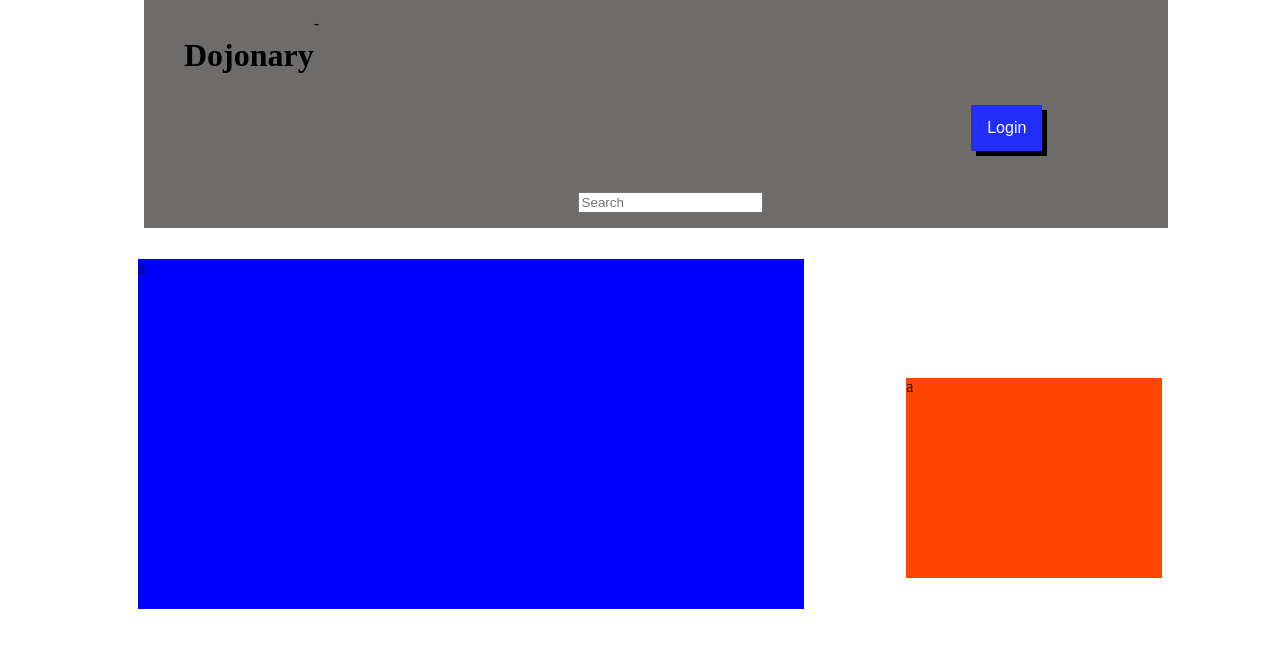
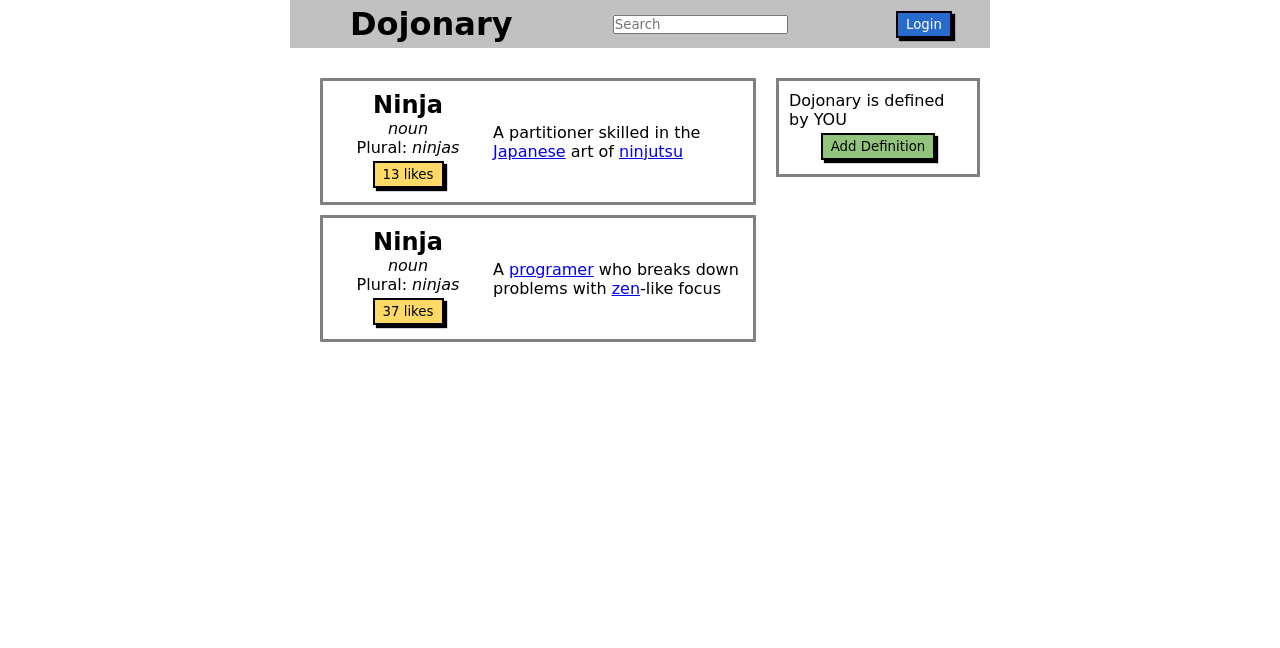
Before and after one commit to GRUNGERRRR/FUNDAMENTOS-DE-LA-WEB-2021-MATIAS, a plain HTML site: page JAVASCRIPT/Evento onClick/index.html in a window 1280 px wide. Drawn offline with Linux system fonts and the light colour scheme.

Commit message:
evento-onclick

```diff
--- a/JAVASCRIPT/Evento onClick/index.html
+++ b/JAVASCRIPT/Evento onClick/index.html
@@ -1,36 +1,52 @@
 <!DOCTYPE html>
 <html lang="en">
-
 <head>
     <meta charset="UTF-8">
     <meta http-equiv="X-UA-Compatible" content="IE=edge">
     <meta name="viewport" content="width=device-width, initial-scale=1.0">
-    <title>EVENTO ONCLICK </title>
+    <title>Dojonary</title>
     <link rel="stylesheet" href="style.css">
-    <script src="script.js"></script>
 </head>
 <body>
-
-
-    <div class="nav">
-
-        <ul>-
-            <li class="logo"> <h1 class="titulo-nav"> Dojonary</h1> </li>
-            <li class="buttom"><a href="#about">Login</a></li>
+    <nav class="navbar">
+        <ul class="navbar-elements">
+            <li><h1 class="title">Dojonary</h1></li>
+            <li><input type="search" placeholder="Search"></li>
+            <li><a href="#"><button onclick="changeName(this)" class="btn color-1">Login</button></a></li>
         </ul>
-        <ul>
-            <li class="search"><input type="text" placeholder="Search"></li>
-        </ul>
-    </div>
-
-    <div class="bloques-1">
-        <div class="container-1"> a </div>
-        <div class="container-2"> a </div>
-    </div>
-
-
-
-
-
+    </nav>
+    <main class="main">
+        <div class="col-1">
+            <div class="card">
+                <div class="like-side">
+                    <ul class="like-elements">
+                        <li><h2>Ninja</h2></li>
+                        <li class="cursiva">noun</li>
+                        <li>Plural: <span class="cursiva">ninjas</span></li>
+                        <li><a href="#"><button onclick="alert('Ninja has liked')" class="btn color-2">13 likes</button></a></li>
+                    </ul>
+                </div>
+                <div class="text-side"><p>A partitioner skilled in the <a href="#">Japanese</a>  art of  <a href="#"> ninjutsu</a></p></div>
+            </div>
+            <div class="card">
+                <div class="like-side">
+                    <ul class="like-elements">
+                        <li><h2>Ninja</h2></li>
+                        <li class="cursiva">noun</li>
+                        <li>Plural: <span class="cursiva">ninjas</span></li>
+                        <li><a href="#"><button onclick="alert('Ninja has liked')" class="btn color-2">37 likes</button></a></li>
+                    </ul>
+                </div>
+                <div class="text-side"><p>A <a href="#">programer</a> who breaks down problems with <a href="#">zen</a>-like focus</p></div>
+            </div>
+        </div>
+        <div class="col-2">
+            <div class="adds">
+                <div class="add-text">Dojonary is defined by YOU</div>
+                <div class="add-button"><a href="#"><button onclick="eliminar(this)" class="btn color-3">Add Definition</button></a></div>
+            </div>
+        </div>
+    </main>
 </body>
+    <script src="script.js"></script>
 </html>
--- a/JAVASCRIPT/Evento onClick/script.js
+++ b/JAVASCRIPT/Evento onClick/script.js
@@ -0,0 +1,11 @@
+function changeName(evento) {
+    console.log(evento.innerText=="Login");
+    if (evento.innerText=="Login") {
+        evento.innerText="Logout"
+    }else{
+        evento.innerText="Login"
+    }
+}
+function eliminar(evento) {
+    evento.remove()
+}
--- a/JAVASCRIPT/Evento onClick/style.css
+++ b/JAVASCRIPT/Evento onClick/style.css
@@ -1,78 +1,78 @@
-
-body{
-    max-width: 100%;
-    max-height: 100%;
-    margin: 0% 10% 1% 10%;
+*{
+    margin: 0;
+    padding: 0;
     box-sizing: border-box;
+    font-family: 'Balsamiq Sans', cursive;
+}
+.btn{
+    padding: 4px 8px;
+    margin: 4px 8px;
+    border: 2px solid black;
+    box-shadow: 3px 3px 1px black;
+    cursor: pointer;
+}
+.color-1{
+    color: white;
+    background-color: #276ccd;
+}
+.color-2{
+    color: black;
+    background-color: #ffd966;
+}
+.color-3{
+    color: black;
+    background-color: #93c47d;
+}
+.cursiva{
+    font-style: italic;
+}
+.navbar{
+    width: 700px;
+    margin: 0 auto;
+    background-color: #c1c1c1;
 }
 
-.nav{
-    height: 100%;
-    width: 100%;
-    margin: 0em 1em 1em 1em;
-
+.navbar-elements{
+    padding: 5px 30px;
+    list-style-type: none;
+    display: flex;
+    justify-content: space-between;
+    align-items: center;
 }
-ul {
+.title{
+    margin-left: 30px;
+    font-size: 2rem;
+}
+.main{
+    width: 700px;
+    display: flex;
+    margin: 10px auto;
+    padding: 10px;
+}
+.col-1{
+    flex: 70%;
+}
+.col-2{
+    flex: 30%;
+}
+.card{
+    margin: 10px 20px;
+    border: 3px solid gray;
+    border-radius: 1px;
+    display: flex;
+    align-items: center;
+}
+.like-elements{
     list-style-type: none;
-    margin: 0%;
-    padding-top: 1.5%;
-    padding-bottom: 1.5%;
-    overflow: hidden;
-    background-color: #6e6b6b;
-
+    width: 150px;
+    margin: 5px 10px;
+    padding: 5px;
+    text-align: center;
 }
-
-li {
-    float: left;
+.adds{
+    margin: 10px 0px;
+    padding: 10px;
+    border: 3px solid gray;
 }
-
-li a {
-    display: block;
-    color: rgb(255, 255, 255);
+.add-button{
     text-align: center;
-    padding: 14px 16px;
-    text-decoration: none;
-}
-.sreach {
-    float: right;
-    background-color: #050e91;
-    padding-right: 10%;
-    margin-right:  10% ;
-    border-radius: 30%;
-}
-
-.titulo-nav{
-    color: rgb(0, 0, 0);
-
-}
-.search{
-    border: 1px;
-    margin-top: 1%;
-    margin-left: 40%;
-}
-.buttom{
-        font-family: sans-serif;
-        background-color: rgb(35, 46, 248);
-        color:white;
-        border-color: rgb(0, 0, 0);
-        box-shadow: 5px 5px rgb(0, 0, 0);
-        margin-left: 80%;
-        margin-top: 1%;
-
-    }
-.container-1{
-    width: 65%;
-    height: 350px;
-    background-color: blue;
-    margin-left: 1%;
-    margin-top: 3%;
-}
-.container-2{
-    width: 25%;
-    height: 200px;
-    background-color: orangered;
-    margin-left: 76%;
-    margin-top: -22.5%;
-
-}
-.bloques-1{
```
